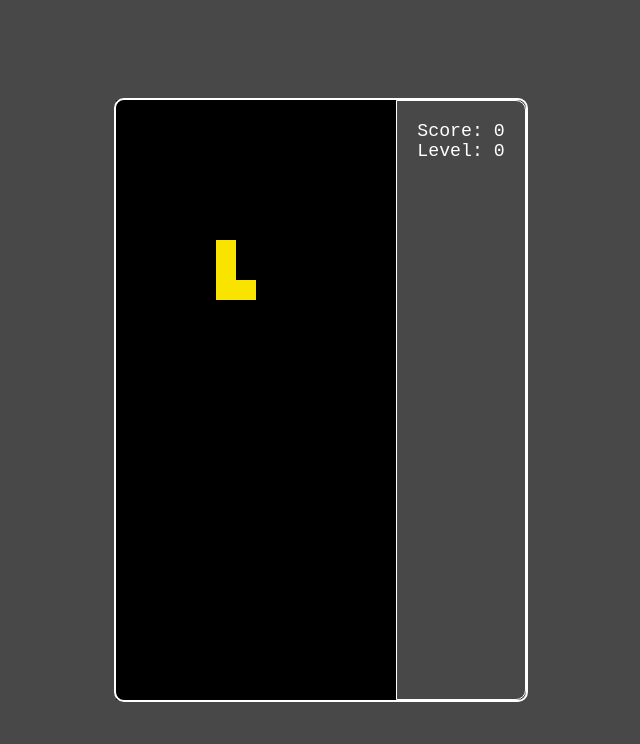
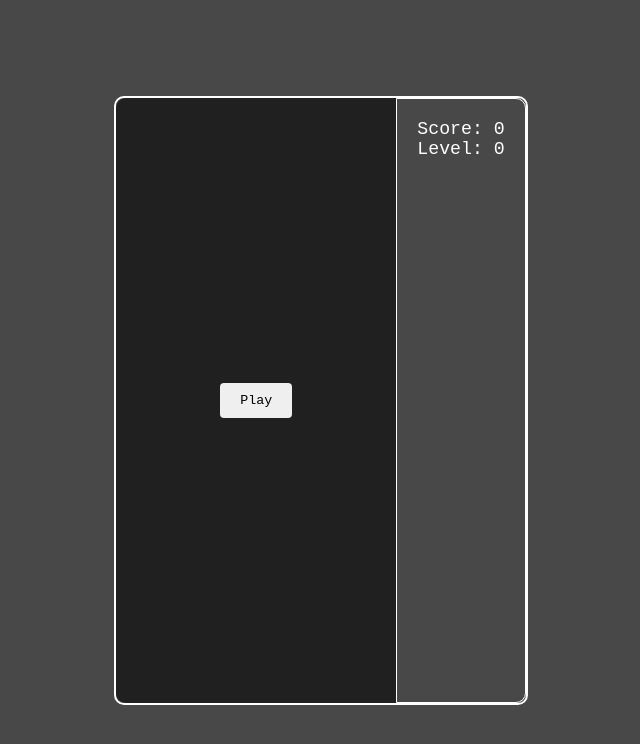
Before and after one commit to AnselmoDelHoyo/tetris-memo, a website built with Vite: page index.html in a window 1280 px wide. Shown: the whole page, without its empty margins (319-959 px from the left). Built offline with nearby package versions, Linux system fonts and the light colour scheme.

Commit message:
Add play modal and music game

```diff
--- a/index.html
+++ b/index.html
@@ -7,7 +7,12 @@
   </head>
   <body>
     <main id="game">
-      <canvas id="tetris"></canvas>
+      <div class="game-box">
+        <canvas id="tetris"></canvas>
+        <div class="modal-play">
+          <button id="play">Play</button>
+        </div>
+      </div>
       <div class="data">
         <div>Score: <span id="score"></span></div>
         <div>Level: <span id="level"></span></div>
--- a/main.js
+++ b/main.js
@@ -14,6 +14,7 @@ canvas.height = BLOCK_SIZE * BOARD_HEIGHT;
 
 context.scale(BLOCK_SIZE, BLOCK_SIZE);
 
+const playButton = document.getElementById("play");
 const gameOverModal = document.getElementById("game-over");
 
 // Data
@@ -21,6 +22,9 @@ const gameOverModal = document.getElementById("game-over");
 const score = document.getElementById("score");
 const level = document.getElementById("level");
 const restart = document.getElementById("restart");
+let music = new Audio("./resources/sound.mp3");
+music.volume = 0.2;
+music.loop = true;
 
 // Reset game
 
@@ -31,6 +35,16 @@ restart.addEventListener("click", () => {
 score.textContent = 0;
 level.textContent = 1;
 let gameOver = false;
+let gamePlay = false;
+
+// Play game
+
+playButton.addEventListener("click", () => {
+  gamePlay = true;
+  music.play()
+  music.loop = true;
+  play.style.visibility = "hidden";
+})
 
 // Board
 
@@ -118,7 +132,7 @@ function update(time = 0) {
 
   level.textContent = Math.floor((Number(score.textContent) / 100));
 
-  if (!gameOver) draw();
+  if (!gameOver && gamePlay) draw();
   window.requestAnimationFrame(update);
 }
 
@@ -216,6 +230,7 @@ function solidifyPiece() {
   if (checkCollision()) {
     gameOverModal.style.visibility = "visible";
     gameOver = true;
+    music.pause();
     board.forEach((row) => row.fill(0));
   }
 }
--- a/style.css
+++ b/style.css
@@ -27,6 +27,10 @@ body {
 
   border: 2px solid #ffffff;
   border-radius: 10px;
+
+  .game-box {
+    position: relative;
+  }
 
   #tetris {
     position: relative;
@@ -61,6 +65,23 @@ body {
   }
 }
 
+.modal-play {
+  position: absolute;
+  top: 0;
+  border-radius: 10px 0 0 10px;
+  width: 100%;
+  height: 100%;
+  background-color: #0000008c;
+  display: flex;
+  /* visibility: hidden; */
+  flex-direction: column;
+  justify-content: center;
+  align-items: center;
+  gap: 18px;
+  user-select: none;
+  text-transform: uppercase;
+}
+
 button {
   padding: 10px 20px;
   border: none;
```
Also changed, not shown: 1 other file.
